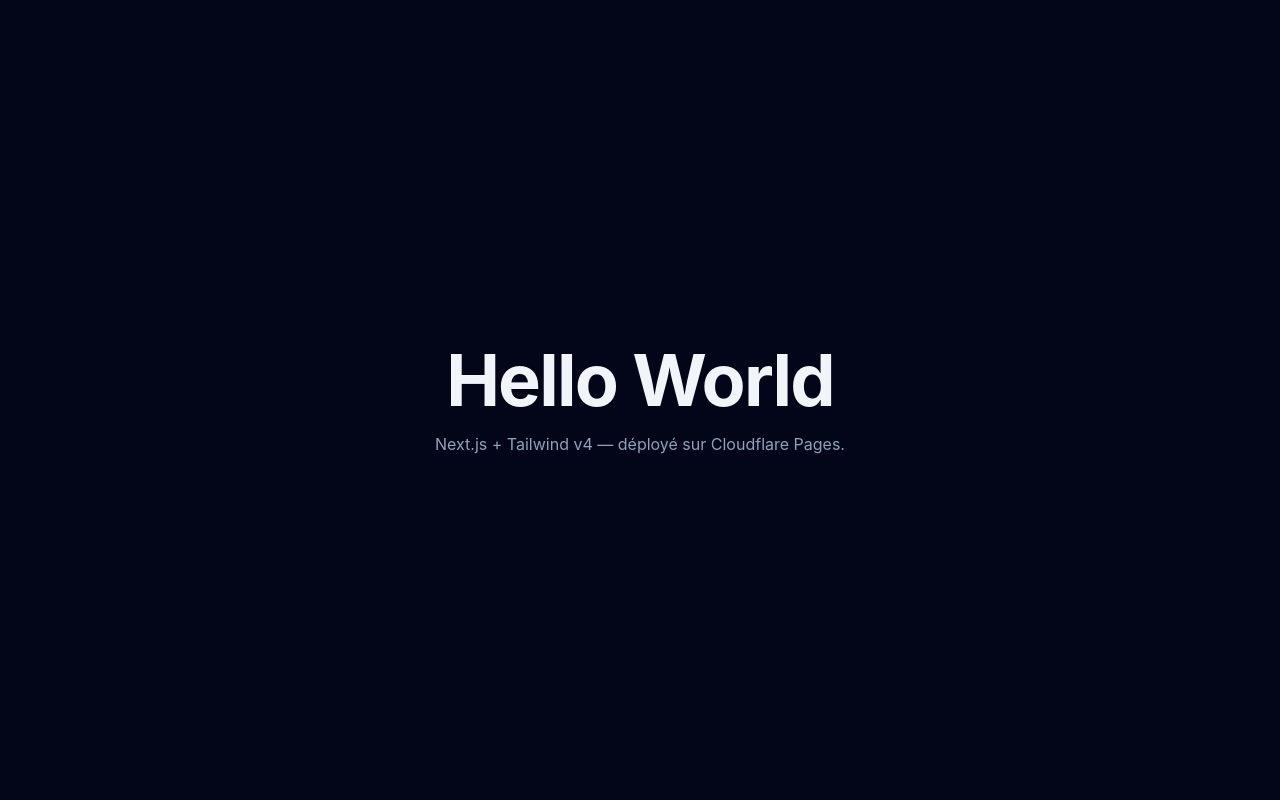
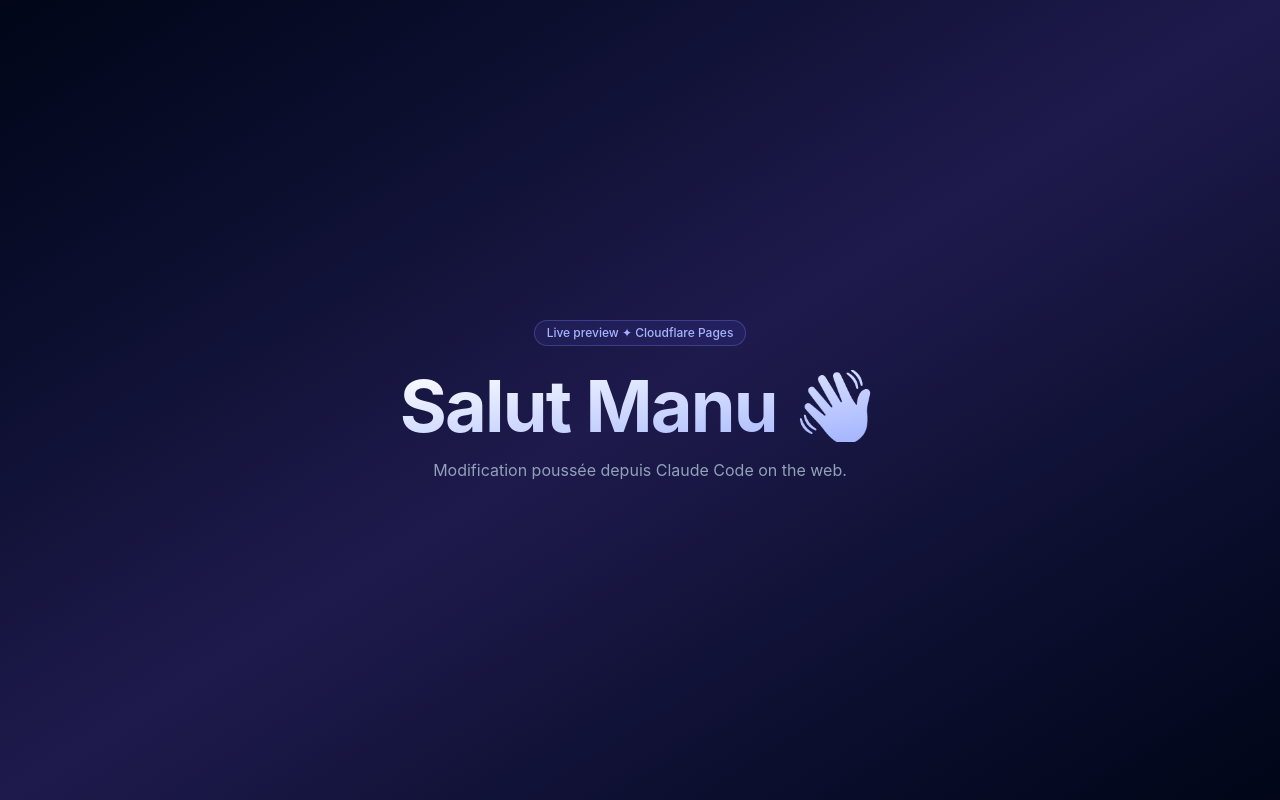
Before and after one commit to ManuAVQN/website-starter-kit, a Next.js app: page / in a window 1280 px wide. Built offline with nearby package versions, Linux system fonts and the light colour scheme.

Commit message:
Tweak home page: gradient background and personalized heading
Demo modification to validate the Claude → Cloudflare Pages deploy loop.

https://claude.ai/code/session_01WQFujPNrfmnUnLLtwZ6Qdi

```diff
--- a/app/page.tsx
+++ b/app/page.tsx
@@ -1,12 +1,15 @@
 export default function Home() {
   return (
-    <main className="grid min-h-screen place-items-center px-6">
+    <main className="grid min-h-screen place-items-center bg-gradient-to-br from-slate-950 via-indigo-950 to-slate-950 px-6">
       <div className="text-center">
-        <h1 className="text-5xl font-bold tracking-tight sm:text-7xl">
-          Hello World
+        <span className="inline-block rounded-full border border-indigo-400/30 bg-indigo-500/10 px-3 py-1 text-xs font-medium text-indigo-300">
+          Live preview ✦ Cloudflare Pages
+        </span>
+        <h1 className="mt-6 bg-gradient-to-br from-white to-indigo-300 bg-clip-text text-5xl font-bold tracking-tight text-transparent sm:text-7xl">
+          Salut Manu 👋
         </h1>
         <p className="mt-4 text-slate-400">
-          Next.js + Tailwind v4 — déployé sur Cloudflare Pages.
+          Modification poussée depuis Claude Code on the web.
         </p>
       </div>
     </main>
```
